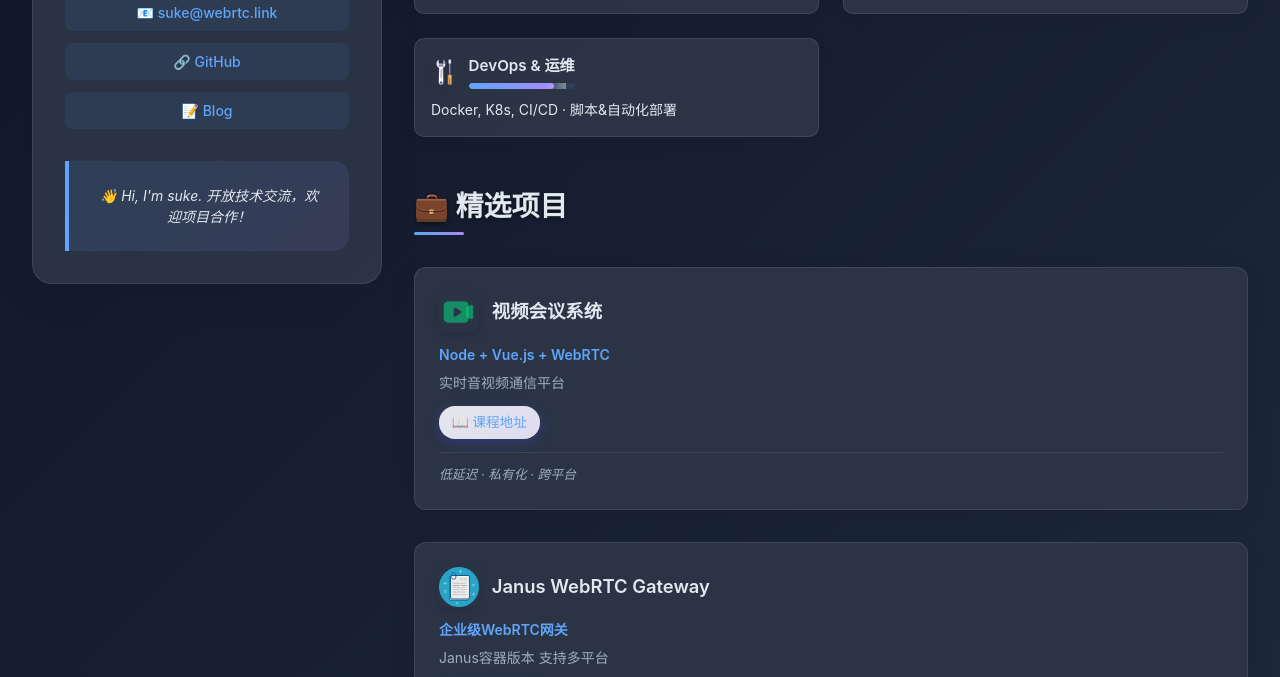
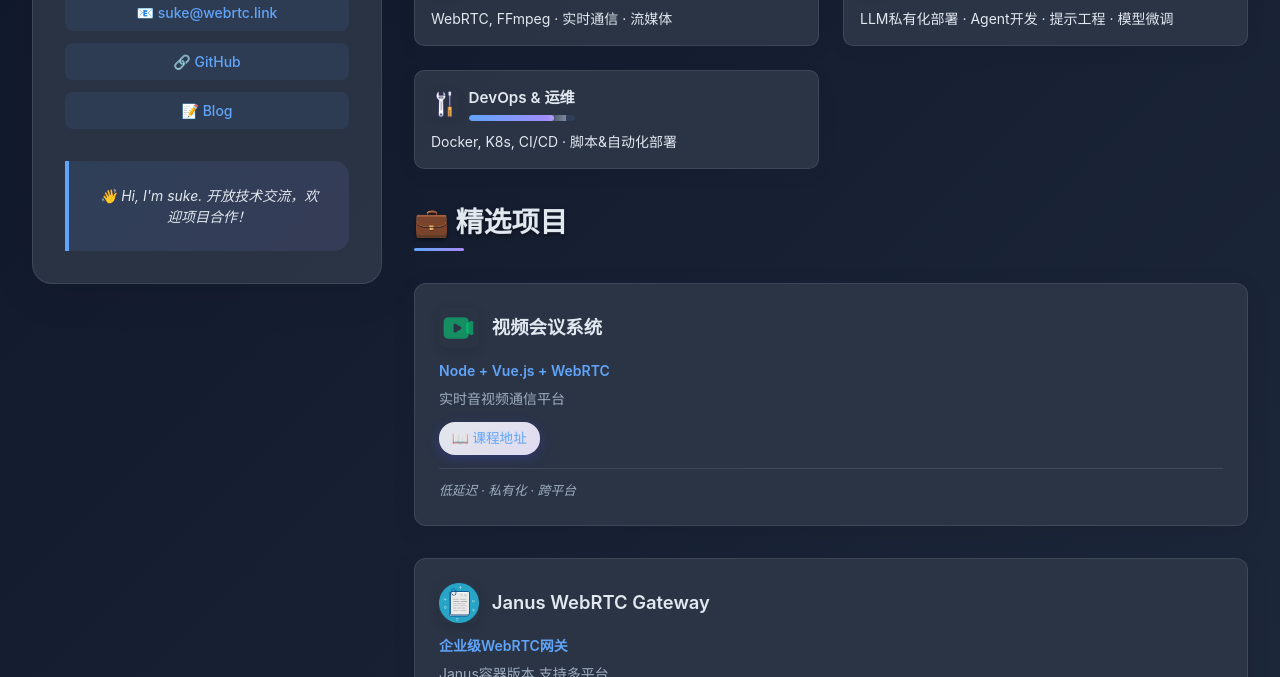
Before and after one commit to wangsrGit119/my-home-page, a plain HTML site: page index.html in a window 1280 px wide. Shown: the part 352-1029 px from the top of the page. Drawn offline with Linux system fonts and the light colour scheme.

Commit message:
Update custom.css

```diff
--- a/static/css/custom.css
+++ b/static/css/custom.css
@@ -234,7 +234,8 @@ nav {
 }
 
 .skills-section, .projects-section {
-    margin-bottom: 3rem;
+    margin-bottom: 2rem;
+    margin-top:2rem;
 }
 
 h2 {
```
